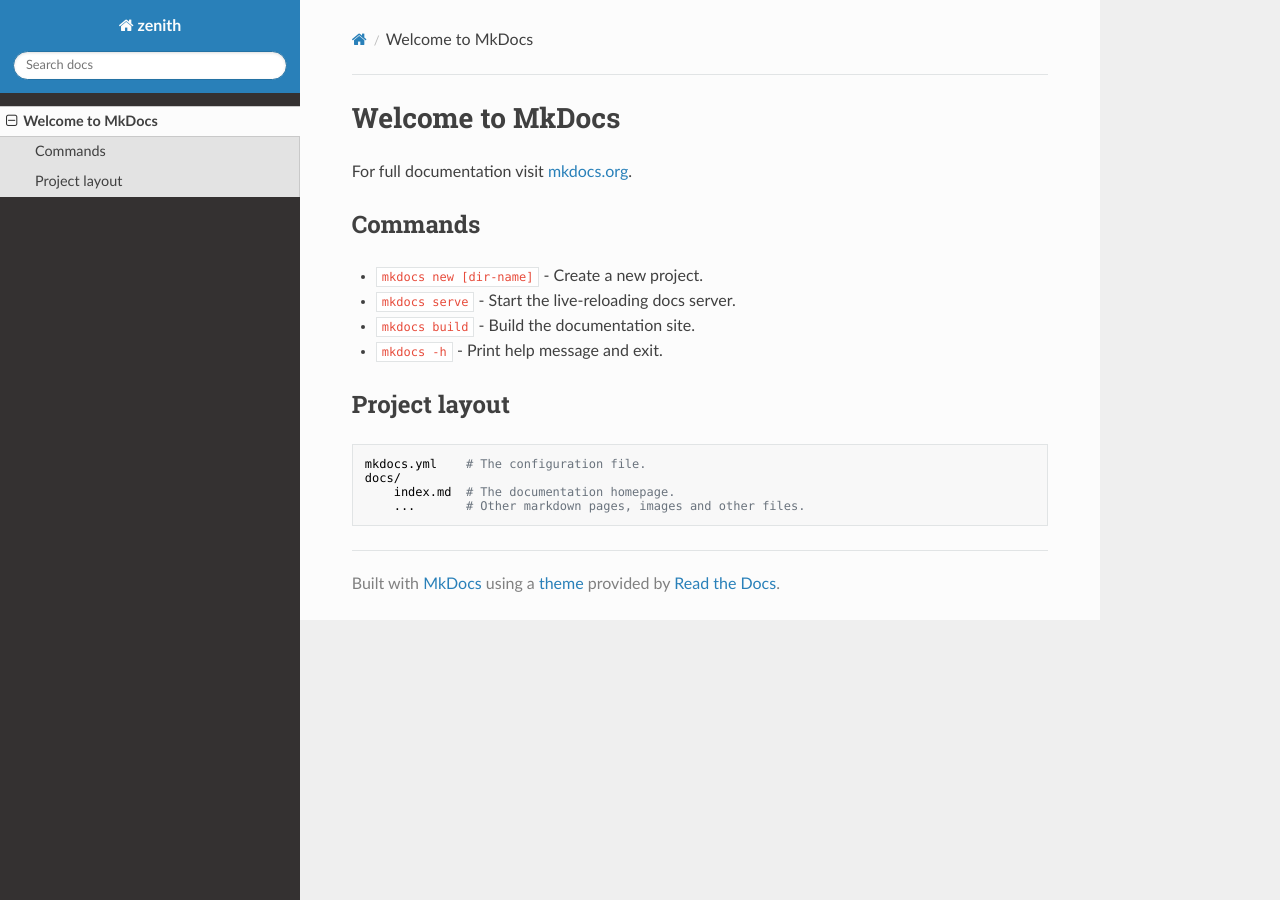
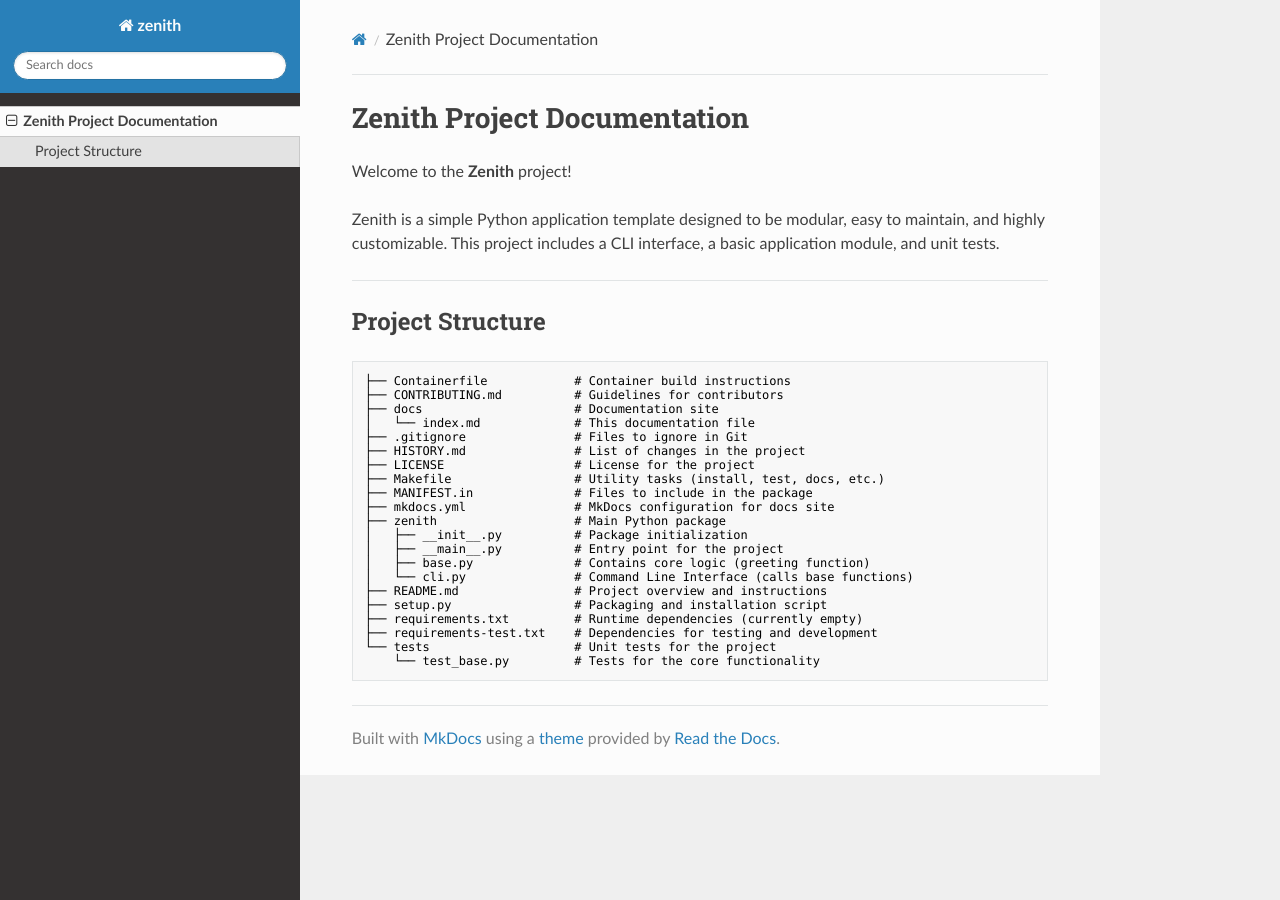
Before and after one commit to MukulWaval/zenith, an MkDocs documentation site: the page built from docs/index.md, in a window 1280 px wide. Built offline with MkDocs 1.6.1, drawn with Linux system fonts in a browser that asks for light colours; nearby versions of some CDN libraries.

````diff
--- a/docs/index.md
+++ b/docs/index.md
@@ -1,17 +1,33 @@
-# Welcome to MkDocs
+# Zenith Project Documentation
 
-For full documentation visit [mkdocs.org](https://www.mkdocs.org).
+Welcome to the **Zenith** project!
 
-## Commands
+Zenith is a simple Python application template designed to be modular, easy to maintain, and highly customizable. This project includes a CLI interface, a basic application module, and unit tests.
 
-* `mkdocs new [dir-name]` - Create a new project.
-* `mkdocs serve` - Start the live-reloading docs server.
-* `mkdocs build` - Build the documentation site.
-* `mkdocs -h` - Print help message and exit.
+---
 
-## Project layout
+## Project Structure
 
-    mkdocs.yml    # The configuration file.
-    docs/
-        index.md  # The documentation homepage.
-        ...       # Other markdown pages, images and other files.
+```text
+├── Containerfile            # Container build instructions
+├── CONTRIBUTING.md          # Guidelines for contributors
+├── docs                     # Documentation site
+│   └── index.md             # This documentation file
+├── .gitignore               # Files to ignore in Git
+├── HISTORY.md               # List of changes in the project
+├── LICENSE                  # License for the project
+├── Makefile                 # Utility tasks (install, test, docs, etc.)
+├── MANIFEST.in              # Files to include in the package
+├── mkdocs.yml               # MkDocs configuration for docs site
+├── zenith                   # Main Python package
+│   ├── __init__.py          # Package initialization
+│   ├── __main__.py          # Entry point for the project
+│   ├── base.py              # Contains core logic (greeting function)
+│   └── cli.py               # Command Line Interface (calls base functions)
+├── README.md                # Project overview and instructions
+├── setup.py                 # Packaging and installation script
+├── requirements.txt         # Runtime dependencies (currently empty)
+├── requirements-test.txt    # Dependencies for testing and development
+└── tests                    # Unit tests for the project
+    └── test_base.py         # Tests for the core functionality
+```
--- a/zenith/__init__.py
+++ b/zenith/__init__.py
@@ -0,0 +1,4 @@
+# zenith/__init__.py
+"""
+Zenith package initialization.
+"""
````
Also changed, not shown: 5 other files.
